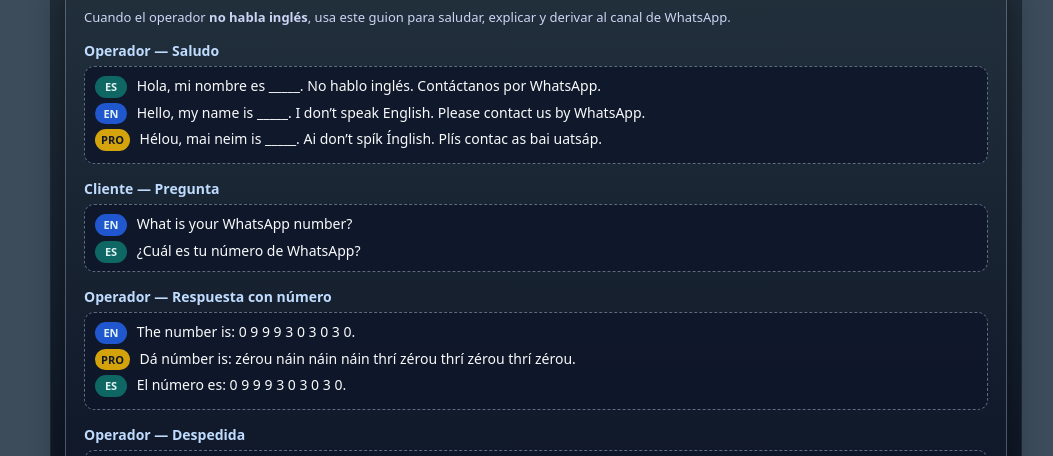
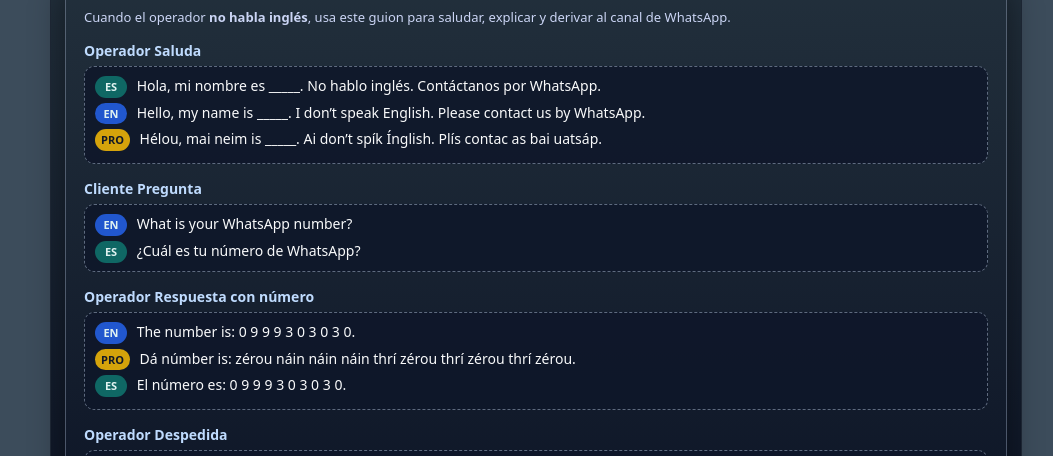
Before and after one commit to UserTestCC/ingles, a plain HTML site: page index.html in a window 1280 px wide. Shown: the part 221-677 px from the top of the page, without its empty margins (104-1157 px from the left). Drawn offline with Linux system fonts and the light colour scheme.

Commit message:
Update index.html

```diff
--- a/index.html
+++ b/index.html
@@ -321,7 +321,7 @@ h5 {
   </div>
 
   <div class="be-row">
-    <div class="be-label"> Operador — Saludo</div>
+    <div class="be-label"> Operador  Saluda</div>
     <div class="be-box">
       <div class="be-line">
         <span class="be-tag">ES</span>
@@ -339,7 +339,7 @@ h5 {
   </div>
 
   <div class="be-row">
-    <div class="be-label">  Cliente — Pregunta</div>
+    <div class="be-label">  Cliente  Pregunta</div>
     <div class="be-box">
       <div class="be-line">
         <span class="be-tag en">EN</span>
@@ -350,7 +350,7 @@ h5 {
   </div>
 
   <div class="be-row">
-    <div class="be-label">  Operador — Respuesta con número</div>
+    <div class="be-label">  Operador  Respuesta con número</div>
     <div class="be-box">
       <div class="be-line">
         <span class="be-tag en">EN</span>
@@ -368,7 +368,7 @@ h5 {
   </div>
 
   <div class="be-row">
-    <div class="be-label">  Operador — Despedida</div>
+    <div class="be-label">  Operador  Despedida</div>
     <div class="be-box">
       <div class="be-line">
         <span class="be-tag en">EN</span>
```
